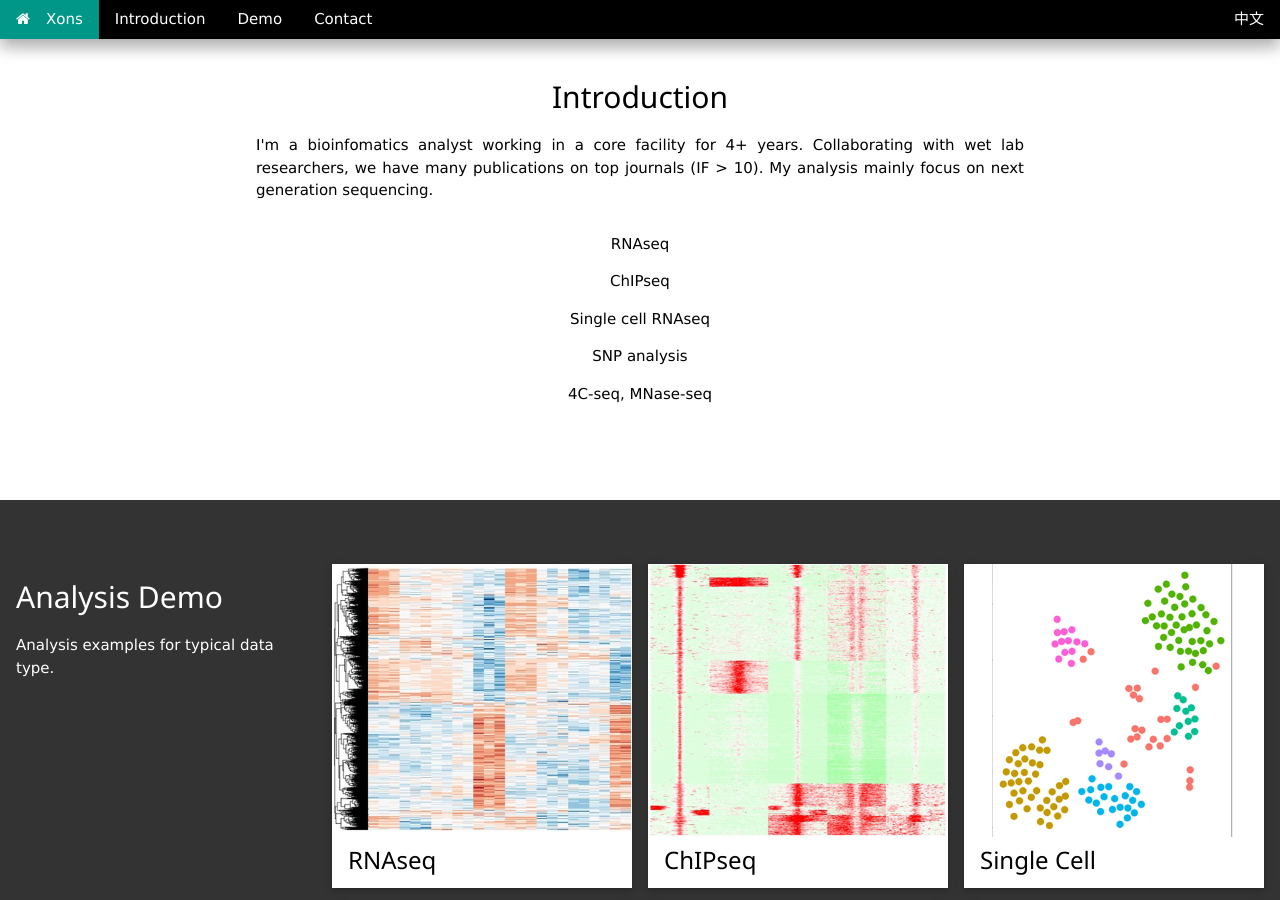
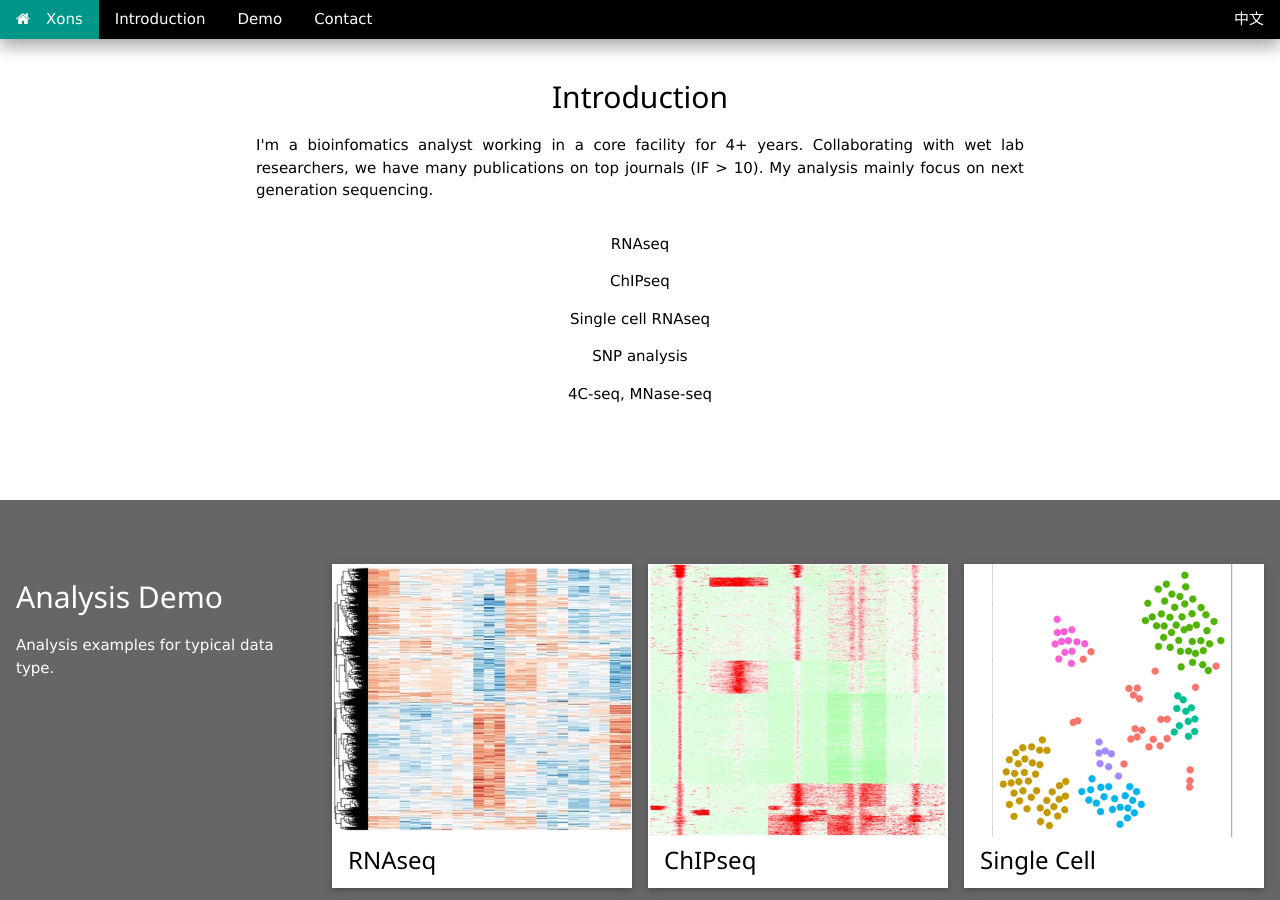
Before and after one commit to xons/xons.github.io, a Jekyll site: the page built from index.html, in a window 1280 px wide and 900 px high. Built offline with Jekyll 4.4.1, drawn with Linux system fonts in a browser that asks for light colours; nearby versions of some CDN libraries; library files that are not in the unit come from our copies.

Commit message:
Update index.html

```diff
--- a/index.html
+++ b/index.html
@@ -20,7 +20,7 @@
   </div>
 
 <!-- Demo Row -->
-<div class="w3-row-padding w3-padding-64 w3-theme-l1" id="demo">
+<div class="w3-row-padding w3-padding-64 w3-theme-l2" id="demo">
 
 <div class="w3-quarter">
 <h2>Analysis Demo</h2>
@@ -29,7 +29,7 @@
 
 <div class="w3-quarter">
 <div class="w3-card-2 w3-white">
-  <img src="/img/demo.rnaseq.jpg" alt="RNAseq" style="width:100%">
+  <img src="/img/demo.rnaseq.jpg" alt="RNAseq" class="w3-hover-opacity" style="width:100%">
   <div class="w3-container">
   <h3>RNAseq</h3>
   </div>
@@ -38,7 +38,7 @@
 
 <div class="w3-quarter">
 <div class="w3-card-2 w3-white">
-  <img src="/img/demo.chipseq.jpg" alt="ChIPseq" style="width:100%">
+  <img src="/img/demo.chipseq.jpg" alt="ChIPseq" class="w3-hover-opacity" style="width:100%">
   <div class="w3-container">
   <h3>ChIPseq</h3>
   </div>
@@ -47,7 +47,7 @@
 
 <div class="w3-quarter">
 <div class="w3-card-2 w3-white">
-  <img src="/img/demo.singlecell.jpg" alt="Single Cell" style="width:100%">
+  <img src="/img/demo.singlecell.jpg" alt="Single Cell" class="w3-hover-opacity" style="width:100%">
   <div class="w3-container">
   <h3>Single Cell</h3>
   </div>
```
